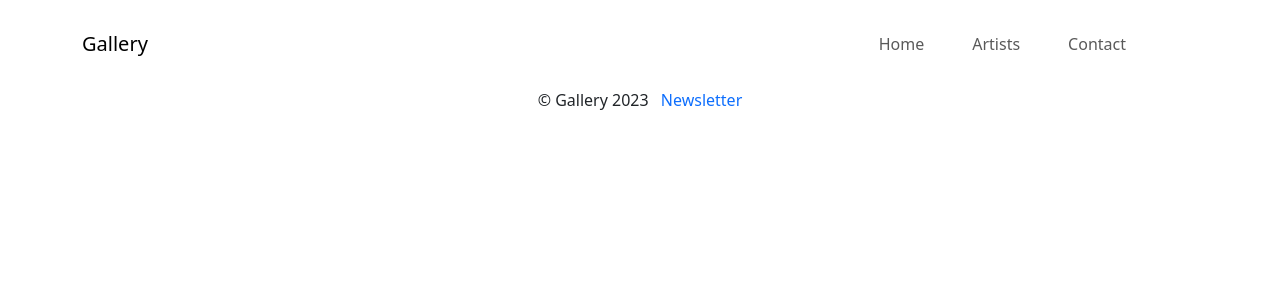
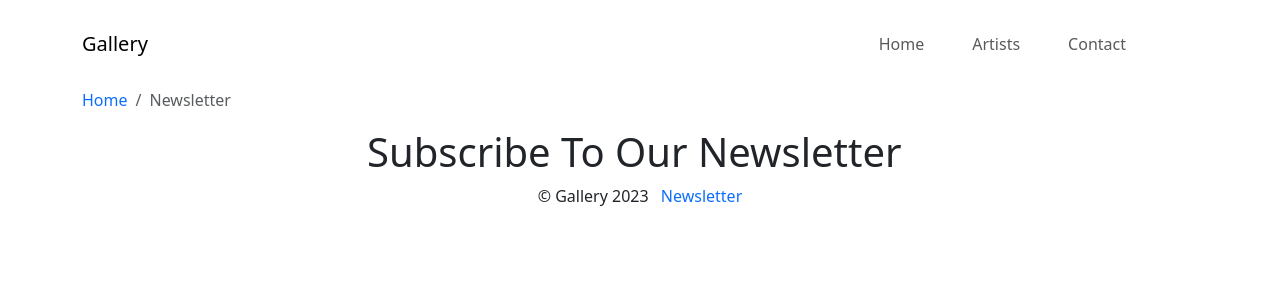
Before and after one commit to dugale/gallery, a Django app: template templates/subscribe.html in a window 1280 px wide. Shown: the top 300 px of the page. Run offline with Django 3.2, Linux system fonts and the light colour scheme; the template is opened without the code that fills it, so the values that code supplies are empty.

Commit message:
Template updates

```diff
--- a/templates/subscribe.html
+++ b/templates/subscribe.html
@@ -1,5 +1,22 @@
 {% extends "base.html" %}
 {% block contents %}
+<main>
+    <div class="container">
+        <div class="row">
+            <div class="col">
+                <nav aria-label="breadcrumb">
+                    <ol class="breadcrumb">
+                        <li class="breadcrumb-item"><a href="{% url 'index' %}" class="text-decoration-none">Home</a></li>
+                        <li class="breadcrumb-item active" aria-current="page">Newsletter</li>
+                    </ol>
+                </nav>
+            </div>
+        </div>
+    </div>
+    <div class="container">
+        <div class="row">
+            <div class="col-md-6 offset-md-3">
+                <h1>Subscribe To Our Newsletter</h1>
             {% if alert %}
                 {% if alert == 'success' %}
                 <div class="alert alert-success" role="alert">
@@ -16,5 +33,10 @@
                     {% csrf_token %}
                     {{ form.as_p }}
                     <button type="submit" class="btn btn-primary">Submit</button>
+                </form>
             {% endif %}
+            </div>
+        </div>
+    </div>
+</main>
 {% endblock %}
```
Also changed, not shown: templates/artist.html (+13 -0 lines), templates/artists.html (+12 -0 lines), templates/contact.html (+23 -0 lines). Lines whose indentation alone changed are shown as unchanged.
